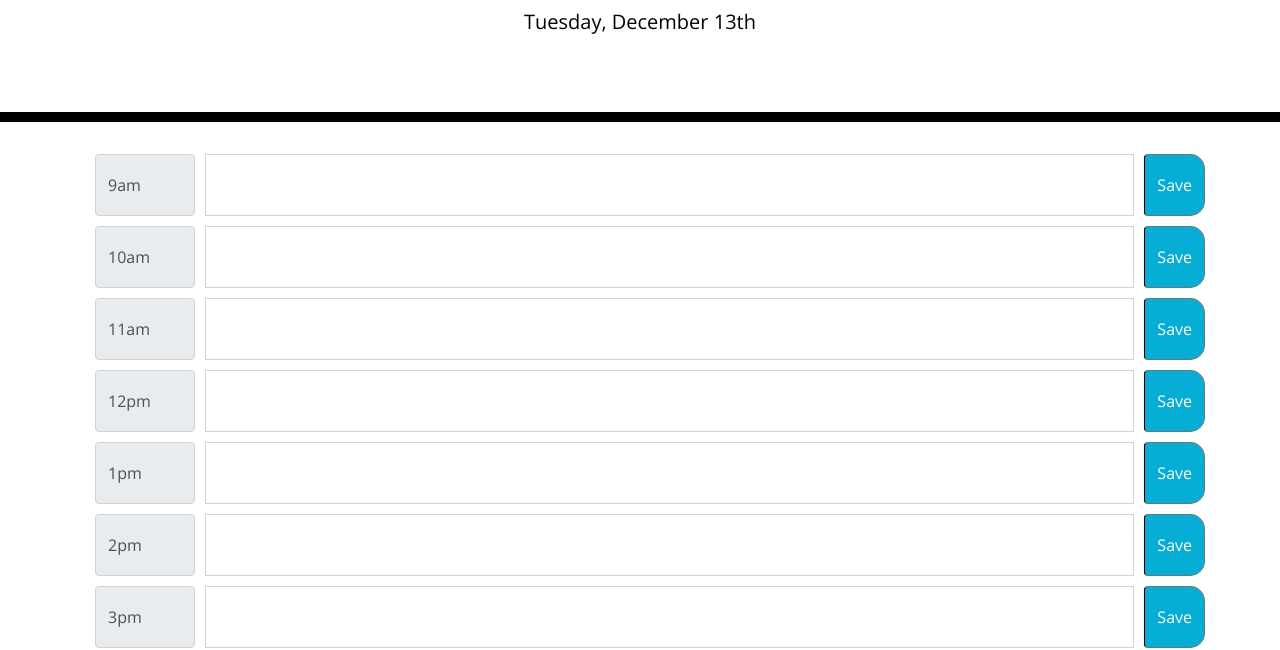
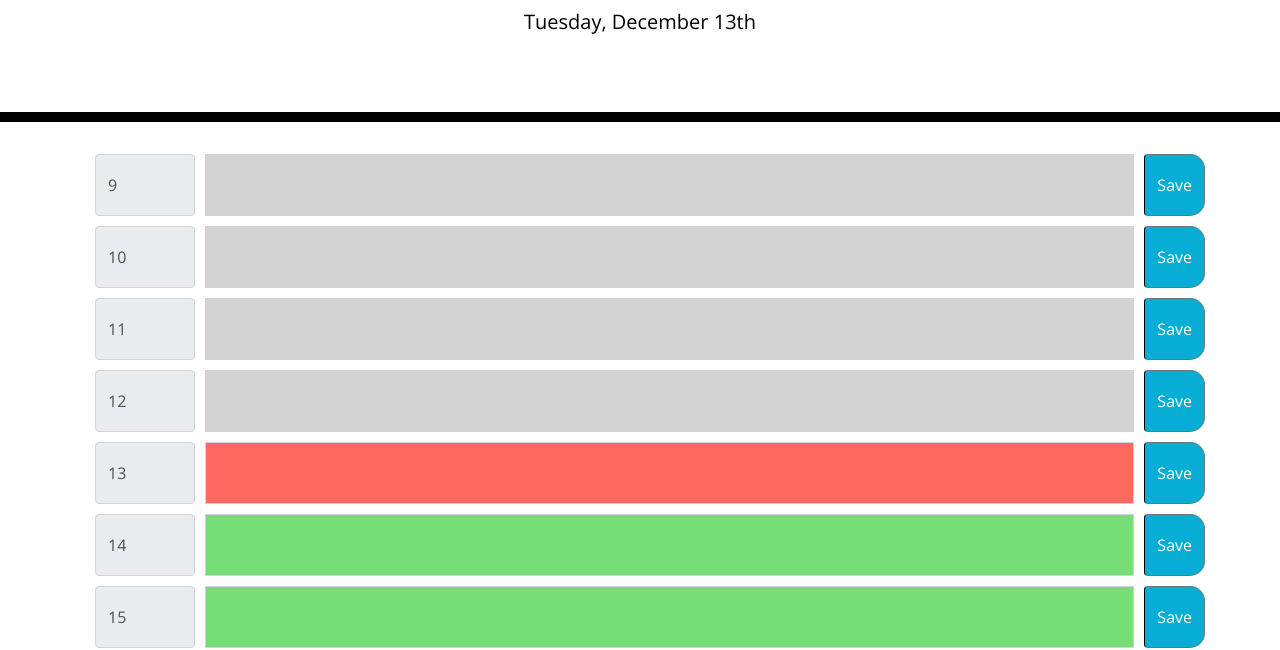
Before and after one commit to tobias-firth/work-day-scheduler, a plain HTML site: page starter/index.html in a window 1280 px wide. Shown: the part 182-832 px from the top of the page. Drawn offline with nearby package versions, Linux system fonts and the light colour scheme.

Commit message:
add script for time

```diff
--- a/starter/index.html
+++ b/starter/index.html
@@ -18,7 +18,11 @@
       href="https://fonts.googleapis.com/css?family=Open+Sans&display=swap"
       rel="stylesheet"
     />
-    <link rel="stylesheet" href="style.css" />
+    <link rel="stylesheet" href="style.css"/>
+    <script
+      type="text/javascript"
+      src="https://cdnjs.cloudflare.com/ajax/libs/moment.js/2.27.0/moment.min.js"
+    ></script>
     <title>Work Day Scheduler</title>
   </head>
 
@@ -31,47 +35,47 @@
     <div class="container">
       <!-- Present timeblocks for standard business hours when the user scrolls down. -->
       <div class="input-group nine-am">
-        <span class="input-group-text "></span>
+        <span class="input-group-text"></span>
         <textarea class="form-control" aria-label="With textarea"></textarea>
         <button class="btn btn-outline-secondary saveBtn" type="button">Save</button>
       </div>
       <div class="input-group ten-am">
-        <span class="input-group-text "></span>
+        <span class="input-group-text"></span>
         <textarea class="form-control" aria-label="With textarea"></textarea>
         <button class="btn btn-outline-secondary saveBtn" type="button">Save</button>
       </div>
       <div class="input-group eleven-am">
-        <span class="input-group-text "></span>
+        <span class="input-group-text"></span>
         <textarea class="form-control" aria-label="With textarea"></textarea>
         <button class="btn btn-outline-secondary saveBtn" type="button">Save</button>
       </div>
       <div class="input-group noon">
-        <span class="input-group-text "></span>
+        <span class="input-group-text"></span>
         <textarea class="form-control" aria-label="With textarea"></textarea>
         <button class="btn btn-outline-secondary saveBtn" type="button">Save</button>
       </div>
       <div class="input-group one-pm">
-        <span class="input-group-text "></span>
+        <span class="input-group-text"></span>
         <textarea class="form-control" aria-label="With textarea"></textarea>
         <button class="btn btn-outline-secondary saveBtn" type="button">Save</button>
       </div>
       <div class="input-group two-pm">
-        <span class="input-group-text "></span>
+        <span class="input-group-text"></span>
         <textarea class="form-control" aria-label="With textarea"></textarea>
         <button class="btn btn-outline-secondary saveBtn" type="button">Save</button>
       </div>
       <div class="input-group three-pm">
-        <span class="input-group-text "></span>
+        <span class="input-group-text"></span>
         <textarea class="form-control" aria-label="With textarea"></textarea>
         <button class="btn btn-outline-secondary saveBtn" type="button">Save</button>
       </div>
       <div class="input-group four-pm">
-        <span class="input-group-text "></span>
+        <span class="input-group-text"></span>
         <textarea class="form-control" aria-label="With textarea"></textarea>
         <button class="btn btn-outline-secondary saveBtn" type="button">Save</button>
       </div>
       <div class="input-group five-pm">
-        <span class="input-group-text "></span>
+        <span class="input-group-text"></span>
         <textarea class="form-control" aria-label="With textarea"></textarea>
         <button class="btn btn-outline-secondary saveBtn" type="button">Save</button>
       </div>
--- a/starter/script.js
+++ b/starter/script.js
@@ -1,4 +1,5 @@
 // Store each time area as a variable
+
 var nineAmEl = $(".nine-am")
 var tenAmEl = $(".ten-am")
 var elevenAmEl = $(".eleven-am")
@@ -16,25 +17,22 @@ $(dayEl).text(date)
 
 // Store the time and update in real time
 
-
-
 // Add the time to the label of each timeblock
 
 var workingDay = [
-    moment().hour(9).format("ha"),
-    moment().hour(10).format("ha"),
-    moment().hour(11).format("ha"),
-    moment().hour(12).format("ha"),
-    moment().hour(13).format("ha"),
-    moment().hour(14).format("ha"),
-    moment().hour(15).format("ha"),
-    moment().hour(16).format("ha"),
-    moment().hour(17).format("ha"),
+    moment().hours(9).format("H"),
+    moment().hours(10).format("H"),
+    moment().hours(11).format("H"),
+    moment().hours(12).format("H"),
+    moment().hours(13).format("H"),
+    moment().hours(14).format("H"),
+    moment().hours(15).format("H"),
+    moment().hours(16).format("H"),
+    moment().hours(17).format("H"),
 ]
 
 
-
-$(nineAmEl).children(".input-group-text").text(workingDay[0])
+var nine = $(nineAmEl).children(".input-group-text").text(workingDay[0])
 $(tenAmEl).children(".input-group-text").text(workingDay[1])
 $(elevenAmEl).children(".input-group-text").text(workingDay[2])
 $(noonEl).children(".input-group-text").text(workingDay[3])
@@ -44,11 +42,36 @@ $(threePmEl).children(".input-group-text").text(workingDay[6])
 $(fourPmEl).children(".input-group-text").text(workingDay[7])
 $(fivePmEl).children(".input-group-text").text(workingDay[8])
 
+
 // Color-code each timeblock based on past, present, and future when the timeblock is viewed.
+
+var currentHour = moment().hours(13).format("H")
+
+    for(var i=0; i<workingDay.length; i++){
+
+        var hourInt = parseInt(workingDay[i])
+        var currentInt = parseInt(currentHour)
+
+        // console.log(hourInt);
+        // console.log(currentInt)
+
+
+        if(hourInt === currentInt) {
+            console.log(workingDay[i] + " is the current time");
+            $("span:contains('" + workingDay[i]+ "')").parent().children(".form-control").addClass("present")
+        }
+        else if (hourInt < currentInt) {
+            console.log(workingDay[i] + " is in the past");
+            $("span:contains('" + workingDay[i]+ "')").parent().children(".form-control").addClass("past")
+        }
+        else if (hourInt > currentInt) {
+            console.log(workingDay[i] + " is in the future");
+            $("span:contains('" + workingDay[i]+ "')").parent().children(".form-control").addClass("future")
+        }
+        }
 
 
 
-    // If current hour after timeblock hour - backgound-color = grey (Past)
 
 
     // If current hour = timeblock hour - backgound-color = red (Present)
```
Also changed, not shown: starter/style.css (line endings or trailing spaces).
